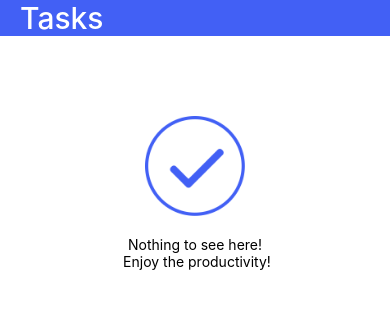
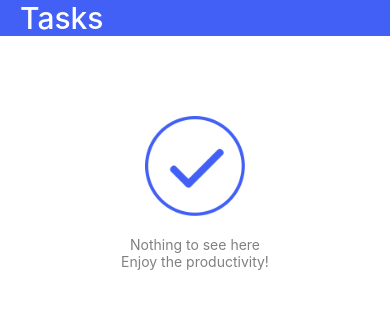
Before and after one commit to ismylsmylv/NativeToDo, a React Native app: screen / in a window 390 px wide. Shown: the top 320 px of the page. Built offline with nearby package versions, Linux system fonts and the light colour scheme.

Commit message:
count completed

```diff
--- a/App.tsx
+++ b/App.tsx
@@ -65,13 +65,16 @@ function App(): React.JSX.Element {
         setstored(JSON.stringify(parsedValue));
         settodos(parsedValue);
         // alert('Data successfully fetched');
-        parsedValue.map(elem => {
+        let counter = 0;
+        parsedValue.map((elem: {completed: boolean}) => {
           console.log(elem);
           if (!elem.completed) {
-            return setremainCount(remainCount + 1);
+            counter++;
           }
           // !elem.completed &&
         });
+        console.log(counter, 'remain');
+        setremainCount(counter);
       }
     } catch (e) {
       // alert('Failed to fetch the input from storage');
@@ -85,7 +88,6 @@ function App(): React.JSX.Element {
   const [remainCount, setremainCount] = useState(0);
   useEffect(() => {
     readData();
-
     // setremainCount(stored);
   }, []);
 
@@ -104,7 +106,10 @@ function App(): React.JSX.Element {
             <Text style={styles.backgroundContainerText}>Tasks</Text>
             {
               <Text style={styles.backgroundContainerCountText}>
-                {remainCount != 0 && `${remainCount} remaining`}
+                {remainCount !== 0
+                  ? `${remainCount} remaining`
+                  : todos &&
+                    todos.length > 0 && <Text>All tasks completed</Text>}
               </Text>
             }
           </View>
@@ -192,7 +197,7 @@ function App(): React.JSX.Element {
                           );
                           settodos(filteredTodos);
                           saveData(filteredTodos);
-                          setremainCount(remainCount - 1);
+                          !elem.completed && setremainCount(remainCount - 1);
                         }}>
                         <FontAwesomeIcon
                           icon={faTrash}
@@ -210,8 +215,8 @@ function App(): React.JSX.Element {
               style={styles.placeholderImg}
               source={require('./img/main.png')}
             />
-            <Text>Nothing to see here!</Text>
-            <Text> Enjoy the productivity!</Text>
+            <Text style={styles.placeholderTexts}>Nothing to see here</Text>
+            <Text style={styles.placeholderTexts}>Enjoy the productivity!</Text>
           </View>
         )}
       </ScrollView>
--- a/styles.js
+++ b/styles.js
@@ -29,7 +29,7 @@ const styles = StyleSheet.create({
     },
     backgroundContainerCountText: {
         color: 'white',
-        marginHorizontal: 20
+        marginHorizontal: 20,
     },
     backgroundContainerSubText: {
         marginLeft: 20,
@@ -66,7 +66,7 @@ const styles = StyleSheet.create({
         flex: 1,
         height: 'auto',
         justifyContent: 'space-between',
-        backgroundColor: 'white'
+        backgroundColor: 'white',
     },
     inputBar: {
         flex: 1,
@@ -125,13 +125,17 @@ const styles = StyleSheet.create({
         alignItems: 'center',
         justifyContent: 'center',
         flex: 1,
+        color: 'gray'
     },
     placeholderImg: {
         height: 100,
         width: 100,
         objectFit: 'cover',
         marginVertical: 20,
-        marginTop: 80
+        marginTop: 80,
+    },
+    placeholderTexts: {
+        color: 'gray'
     }
 });
 
```
